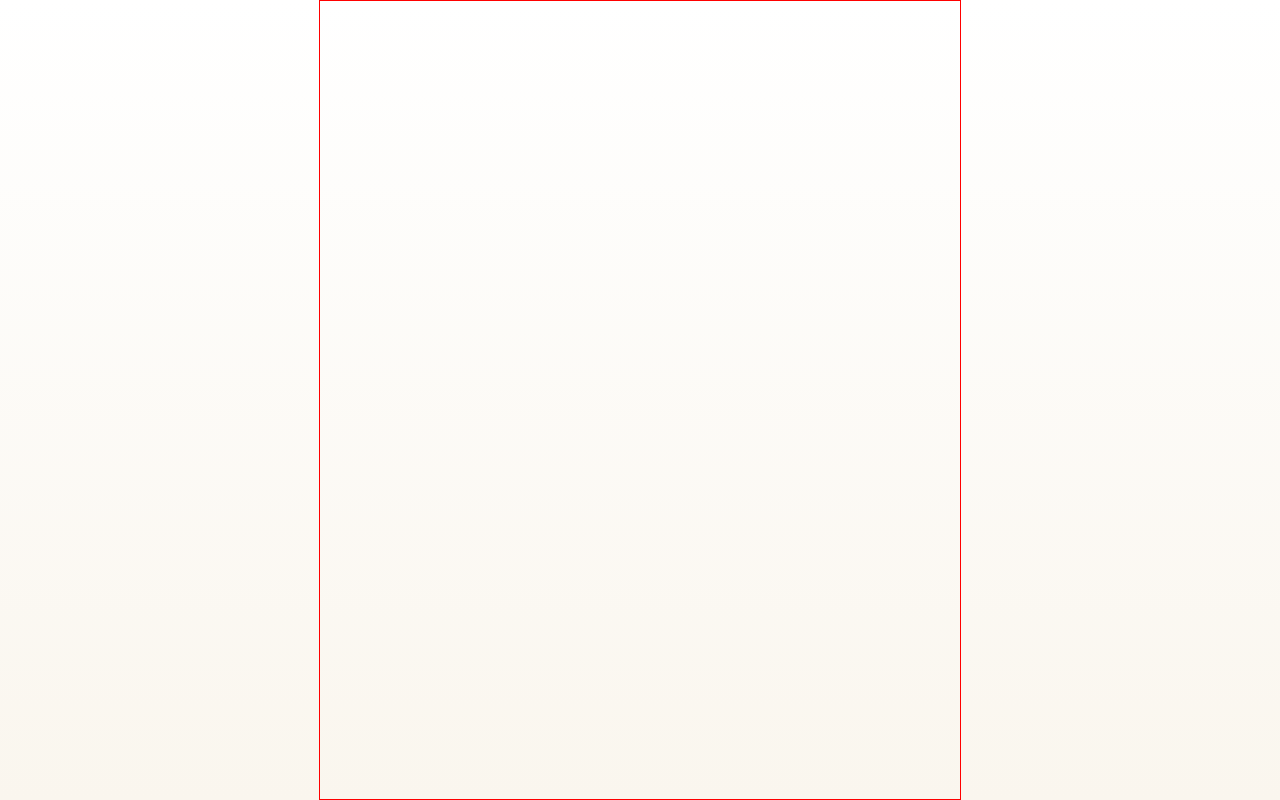
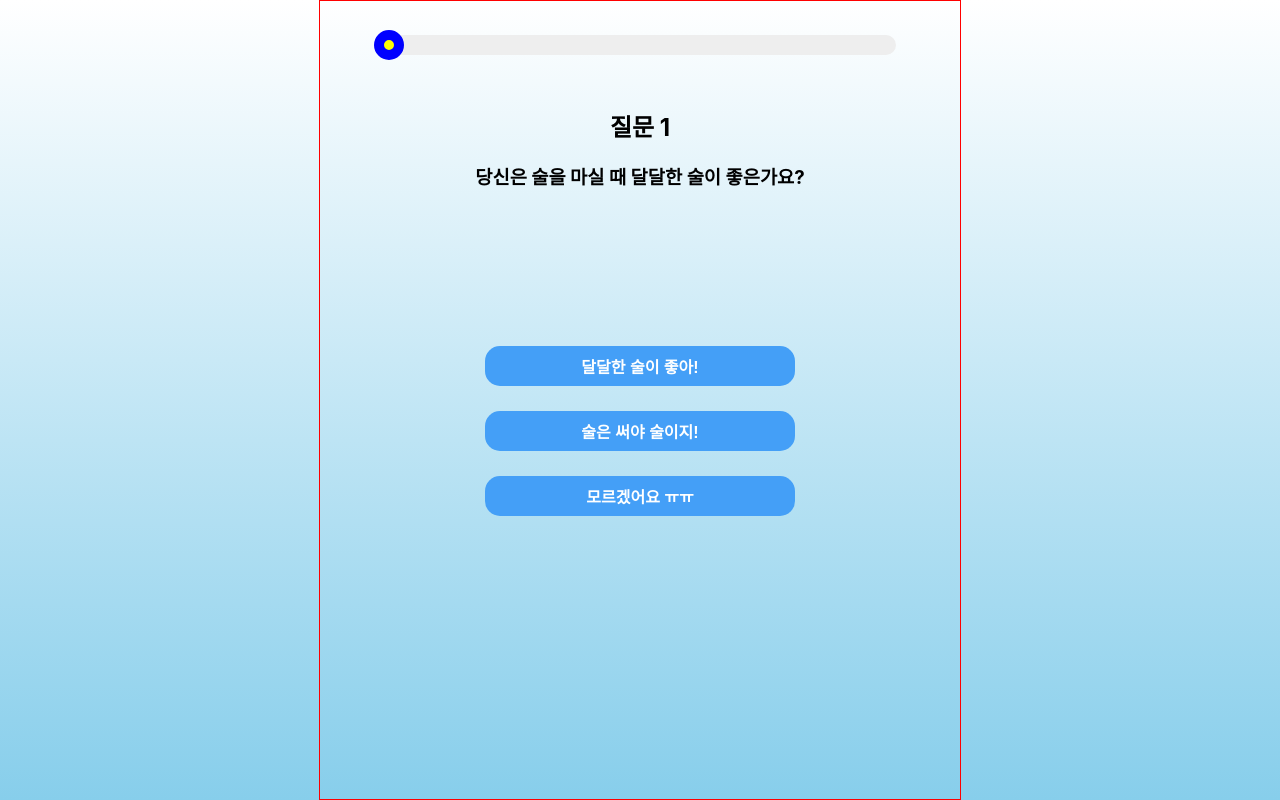
Before and after one commit to Quick-Project/BMTI-DLink, a React (Create React App) app: page /question in a window 1280 px wide. Before the commit this address had no page. Built offline with nearby package versions, Linux system fonts and the light colour scheme; the HTML template or start-up script is replaced by a standard one.

Commit message:
🍸 feat : 질문 화면 구현 완료

```diff
--- a/src/App.js
+++ b/src/App.js
@@ -1,9 +1,9 @@
 import React, { useState } from 'react';
 import { BrowserRouter, Routes, Route } from 'react-router-dom';
 import styled from 'styled-components';
-
+import QuestionScreen from './pages/QuestionScreen';
 import Home from './pages/Home';
-
+import Loading from './components/Loading';
 const WebPage = styled.article`
   width: 100vw;
   height: 100vh;
@@ -32,18 +32,38 @@ const MobileFit = styled.div`
 function App() {
   // 그라디언트 state
   const [one, setOne] = useState('white');
-  const [two, setTwo] = useState('#FAF6EE');
-
+  const [two, setTwo] = useState('skyblue');
+  const [cocktailType, setCocktailType] = useState({
+    type: '',
+    point: [],
+  });
+  const cockTailSetting = (cocktailResult) => {
+    setCocktailType(cocktailResult);
+  };
   return (
     <BrowserRouter>
       <WebPage one={one} two={two}>
         <MobileFit>
           <Routes>
             <Route path="/" element={<Home />} />
+            <Route
+              path="/question"
+              element={
+                <QuestionScreen
+                  cocktailType={cocktailType}
+                  cockTailSetting={cockTailSetting}
+                />
+              }
+            />
+            <Route
+              path="/loading"
+              element={<Loading cocktailType={cocktailType} />}
+            />
           </Routes>
         </MobileFit>
       </WebPage>
     </BrowserRouter>
   );
 }
+
 export default App;
--- a/src/assets/data/dummyData.js
+++ b/src/assets/data/dummyData.js
@@ -1,4 +1,4 @@
-const dataList = [
+export const dataList = [
   //Quick_Project_Dummy_Data
   //SvsB Q
   [
--- a/src/components/Button.js
+++ b/src/components/Button.js
@@ -22,9 +22,9 @@ const StyledButton = styled.button`
   }
 `;
 
-const Button = ({ text, funcProps, height }) => {
+const Button = ({ choice, text, funcProps = function () {}, height }) => {
   return (
-    <StyledButton onClick={funcProps} height={height}>
+    <StyledButton id={choice} onClick={(e) => funcProps(e)} height={height}>
       {text}
     </StyledButton>
   );
--- a/src/components/Loading.js
+++ b/src/components/Loading.js
@@ -26,7 +26,6 @@ const bounce = keyframes`
                  0 8px 0 #CCC,
                  0 9px 0 #CCC,
                  0 50px 25px rgba(0, 0, 0, .2);
-
     }
 `;
 
@@ -55,7 +54,7 @@ const Loading = () => {
       setText('칵테일이 만들어졌어요!');
       // 결과페이지 랜딩 코드 추가
     }, 3000);
-  });
+  }, []);
 
   return (
     <Background>
--- a/src/components/ProgressBar.js
+++ b/src/components/ProgressBar.js
@@ -4,12 +4,7 @@ import PropTypes from 'prop-types';
 
 function ProgressBar({ width }) {
   return (
-    <Container
-      onClick={() => {
-        add_count();
-      }}
-    >
-      {/*%로 부모넓이의 1/5 씩 넓어짐*/}
+    <Container>
       <Progress width={width} />
       <Dot />
     </Container>
@@ -21,7 +16,7 @@ export default ProgressBar;
 const Container = styled.div`
   margin-bottom: 20px;
   background-color: #eee;
-  width: 500px;
+  width: 40vw;
   height: 20px;
   display: flex;
   align-items: center;
--- /dev/null
+++ b/src/components/Question.js
@@ -0,0 +1,131 @@
+import React, { useState, useEffect } from 'react';
+import styled from 'styled-components';
+import Button from './Button';
+import ProgressBar from './ProgressBar';
+import PropTypes from 'prop-types';
+import { useNavigate } from 'react-router-dom';
+const Question_Container = styled.div`
+  display: flex;
+  flex-direction: column;
+  align-items: center;
+  justify-content: space-evenly;
+  position: relative;
+  height: 30vh;
+`;
+
+const Question_wrap = styled.div`
+  display: flex;
+  flex-direction: column;
+  justify-content: center;
+  align-items: center;
+`;
+const Button_Container = styled.div`
+  position: absolute;
+  bottom: -300px;
+`;
+
+const Question_title = styled.h1`
+  margin: 0 auto;
+`;
+
+const Question_description = styled.h3`
+  text-align: center;
+  width: 500px;
+`;
+export default function Question({
+  dataList,
+  curQuestion,
+  buttonClick,
+  bmtiPointer,
+}) {
+  const [count, setCount] = useState(0);
+  const [max, setMax] = useState(11);
+  const navigate = useNavigate();
+
+  function add_count() {
+    if (count === 11) {
+      setCount(0);
+    } else {
+      setCount(count + 1);
+    }
+  }
+  function goToLoading() {
+    navigate('/loading');
+  }
+  return (
+    <>
+      <Question_Container>
+        {bmtiPointer.length < 4 &&
+        !(bmtiPointer.length > 0 && bmtiPointer[0].type.includes('P')) ? (
+          <>
+            <ProgressBar width={(count / max) * 100 + '%'} />
+            <Question_wrap>
+              <Question_title>
+                {dataList.filter((ele) => ele.id === curQuestion)[0].title}
+              </Question_title>
+              <Question_description>
+                {dataList.filter((ele) => ele.id === curQuestion)[0].question}
+              </Question_description>
+            </Question_wrap>
+
+            <Button_Container>
+              <Button
+                choice="L"
+                text={dataList.filter((ele) => ele.id === curQuestion)[0].ansL}
+                funcProps={(e) => {
+                  buttonClick(e);
+                  add_count();
+                }}
+                height={
+                  dataList.filter((ele) => ele.id === curQuestion)[0].ansR
+                    .length > 20
+                    ? '60px'
+                    : '40px'
+                }
+              />
+              <Button
+                choice="R"
+                text={dataList.filter((ele) => ele.id === curQuestion)[0].ansR}
+                funcProps={(e) => {
+                  buttonClick(e);
+                  add_count();
+                }}
+                height={
+                  dataList.filter((ele) => ele.id === curQuestion)[0].ansR
+                    .length > 20
+                    ? '60px'
+                    : '40px'
+                }
+              />
+              {dataList
+                .filter((ele) => ele.id === curQuestion)[0]
+                .hasOwnProperty('ansP') && (
+                <Button
+                  choice="P"
+                  text={
+                    dataList.filter((ele) => ele.id === curQuestion)[0].ansP
+                  }
+                  funcProps={(e) => {
+                    buttonClick(e);
+                    setMax(3);
+                    add_count();
+                  }}
+                />
+              )}
+            </Button_Container>
+          </>
+        ) : (
+          goToLoading()
+        )}
+      </Question_Container>
+    </>
+  );
+}
+
+Question.propTypes = {
+  dataList: PropTypes.array.isRequired,
+  curQuestion: PropTypes.string,
+  buttonClick: PropTypes.func.isRequired,
+  chapter: PropTypes.number.isRequired,
+  bmtiPointer: PropTypes.array.isRequired,
+};
--- /dev/null
+++ b/src/pages/QuestionScreen.js
@@ -0,0 +1,51 @@
+import React, { useState } from 'react';
+
+import Question from '../components/Question';
+
+import { dataList } from '../assets/data/dummyData';
+
+function QuestionScreen({ cocktailType, cockTailSetting }) {
+  const [chapter, setChatper] = useState(0);
+  const [curQuestion, setCurQuestion] = useState('i');
+  const [bmtiPointer, setBmtiPointer] = useState([]);
+
+  const buttonClick = (e) => {
+    if (e.target.id === 'P') {
+      setChatper(4);
+      setCurQuestion('i');
+    } else {
+      setCurQuestion((prev) => {
+        if (prev.length === 3) {
+          let nextId = prev + e.target.id;
+          let filter = dataList[chapter].filter((ele) => ele.id === nextId);
+          setBmtiPointer([...bmtiPointer, ...filter]);
+          setChatper((chapter) => chapter + 1);
+          cockTailSetting({
+            type: cocktailType.type + filter[0].type,
+            point: [...cocktailType.point, filter[0].point],
+          });
+          return setCurQuestion('i');
+        }
+        return prev + e.target.id;
+      });
+    }
+  };
+
+  return (
+    <div>
+      <span>
+        <Question
+          cocktailType={cocktailType}
+          cockTailSetting={cockTailSetting}
+          dataList={dataList[chapter]}
+          curQuestion={curQuestion}
+          buttonClick={buttonClick}
+          chapter={chapter}
+          bmtiPointer={bmtiPointer}
+        />
+      </span>
+    </div>
+  );
+}
+
+export default QuestionScreen;
```
Also changed, not shown: src/pages/Question.js (deleted, +0 -105 lines), src/data/dummyData.js (added), 1 other file (tests, documents, lock files or other folders).
